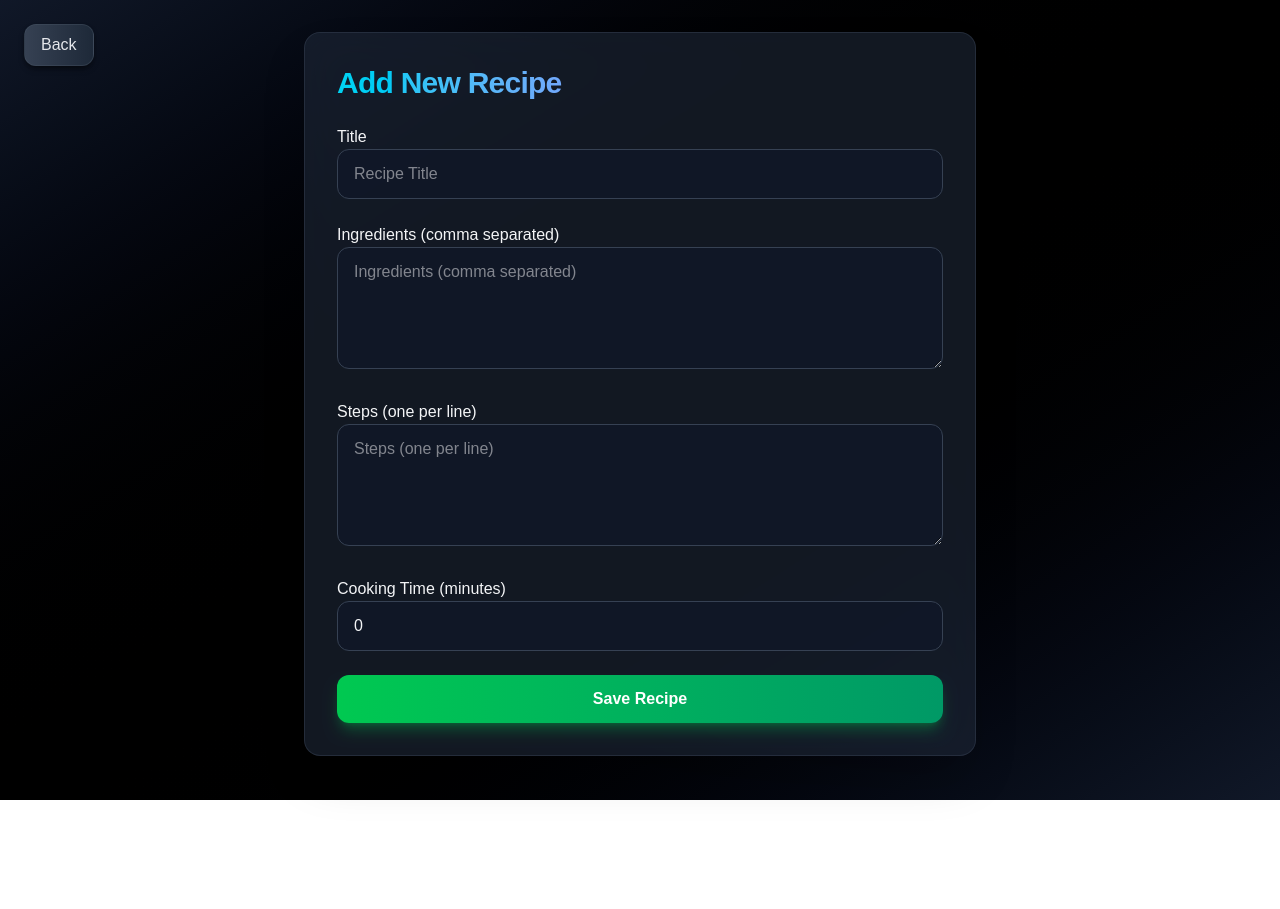
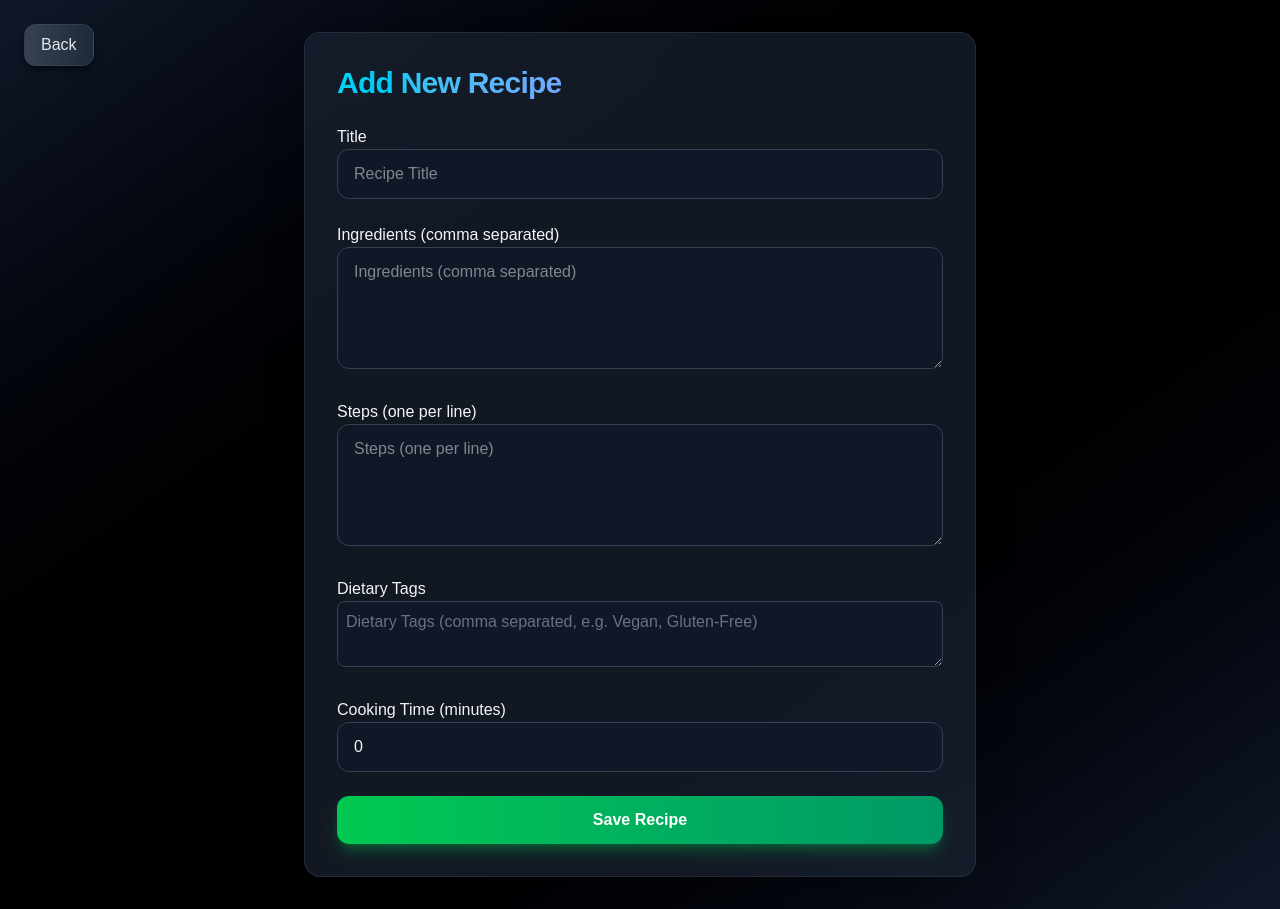
Before and after one commit to abelmasingita/recipe-share-ui, a Next.js app: page /recipes/new in a window 1280 px wide. Before the commit the page ends 800 px from the top, so only its background shows below. Built offline with nearby package versions, Linux system fonts and the light colour scheme; no server answers.

Commit message:
added dietaryTags

```diff
--- a/src/app/page.tsx
+++ b/src/app/page.tsx
@@ -78,7 +78,25 @@ export default function Home() {
                 className='flex justify-between items-center p-5 rounded-2xl bg-gray-800/60 border border-gray-700 hover:border-purple-500/50 transition'
               >
                 <div>
-                  <span className='block text-lg font-semibold'>{r.title}</span>
+                  <div>
+                    <span className='block text-lg font-semibold'>
+                      {r.title}
+                    </span>
+
+                    {/* Dietary Tags */}
+                    {r.dietaryTags && (
+                      <div className='mt-2 flex gap-2 flex-wrap'>
+                        {r.dietaryTags.split(',').map((tag) => (
+                          <span
+                            key={tag.trim()}
+                            className='text-xs px-2 py-1 rounded-full bg-green-600/20 text-green-300 border border-green-500/30'
+                          >
+                            {tag.trim()}
+                          </span>
+                        ))}
+                      </div>
+                    )}
+                  </div>
                   <div className='mt-1 flex gap-2 flex-wrap'>
                     {r.tags?.map((t) => (
                       <span
--- a/src/app/recipes/[id]/page.tsx
+++ b/src/app/recipes/[id]/page.tsx
@@ -48,7 +48,7 @@ export default function EditRecipe() {
           initial={recipe}
           onSubmit={async (data) => {
             await handleUpdate(data)
-            router.push('/recipes')
+            router.push('/')
           }}
           submitLabel='Update'
         />
--- a/src/app/recipes/new/page.tsx
+++ b/src/app/recipes/new/page.tsx
@@ -10,6 +10,7 @@ export default function NewRecipe() {
     title: '',
     ingredients: '',
     steps: '',
+    dietaryTags: '',
     cookingTimeMinutes: 0,
     tags: [] as string[],
   })
@@ -84,6 +85,14 @@ export default function NewRecipe() {
           onChange={(e) => setForm({ ...form, steps: e.target.value })}
         />
 
+        <label>Dietary Tags</label>
+        <textarea
+          placeholder='Dietary Tags (comma separated, e.g. Vegan, Gluten-Free)'
+          className='border p-2 w-full rounded-lg bg-gray-900/70 border-gray-700 text-gray-200 placeholder-gray-500 focus:ring-2 focus:ring-green-500/40'
+          value={form.dietaryTags}
+          onChange={(e) => setForm({ ...form, dietaryTags: e.target.value })}
+        />
+
         {/* Cooking Time */}
         <label>Cooking Time (minutes)</label>
         <input
--- a/src/components/RecipeForm.tsx
+++ b/src/components/RecipeForm.tsx
@@ -16,6 +16,7 @@ export function RecipeForm({ initial, onSubmit, submitLabel = 'Save' }: Props) {
     steps: initial?.steps ?? '',
     cookingTimeMinutes: initial?.cookingTimeMinutes ?? 0,
     tags: initial?.tags ?? [],
+    dietaryTags: initial?.dietaryTags ?? '',
   })
 
   const [error, setError] = useState<string | null>(null)
@@ -76,6 +77,14 @@ export function RecipeForm({ initial, onSubmit, submitLabel = 'Save' }: Props) {
         onChange={(e) => setForm({ ...form, steps: e.target.value })}
       />
 
+      <label>Dietary Tags</label>
+      <textarea
+        placeholder='Dietary Tags (comma separated, e.g. Vegan, Gluten-Free)'
+        className='border p-2 w-full rounded-lg bg-gray-900/70 border-gray-700 text-gray-200 placeholder-gray-500 focus:ring-2 focus:ring-green-500/40'
+        value={form.dietaryTags}
+        onChange={(e) => setForm({ ...form, dietaryTags: e.target.value })}
+      />
+
       {/* Cooking Time */}
       <label>Cooking Time (minutes)</label>
       <input
--- a/src/types/recipe.ts
+++ b/src/types/recipe.ts
@@ -3,6 +3,7 @@ export interface Recipe {
   title: string
   ingredients: string
   steps: string
+  dietaryTags: string
   cookingTimeMinutes: number
   tags: string[]
 }
```
